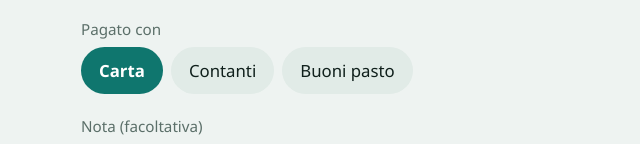
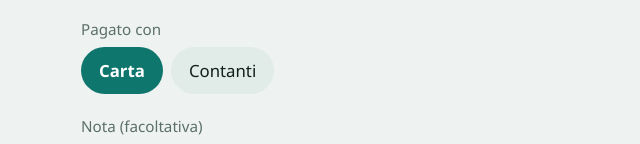
Before and after one commit to mattia-lrs/spese_mensili, a plain HTML site: page index.html in a window 1280 px wide. Shown: the part 438-582 px from the top of the page, without its empty margins (319-959 px from the left). Drawn offline with Linux system fonts and the light colour scheme.

Commit message:
Update payment options in index.html
Removed 'Buoni pasto' from payment options.

```diff
--- a/index.html
+++ b/index.html
@@ -182,7 +182,7 @@ h1{margin:0 0 14px;font-size:1rem;font-weight:500;color:var(--mute)}
 <script>
 (function(){
   var CATS = ['Cibo','Carburante','Trasporti','Svago','Casa','Salute','Altro'];
-  var PAYS = ['Carta','Contanti','Buoni pasto'];
+  var PAYS = ['Carta','Contanti'];
 
   var $ = function(id){ return document.getElementById(id); };
   function load(k, d){ try { var v = JSON.parse(localStorage.getItem(k)); return v == null ? d : v; } catch(e){ return d; } }
```
